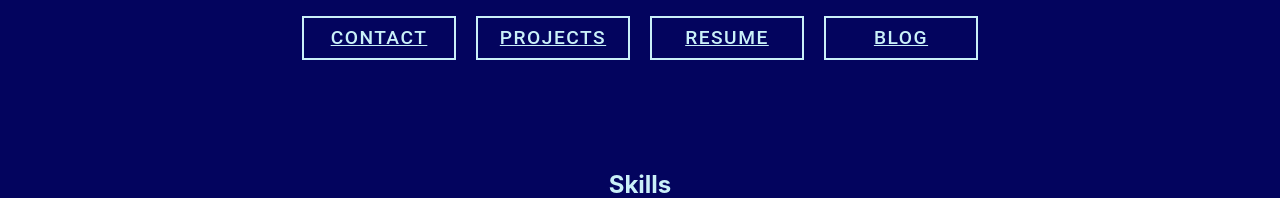
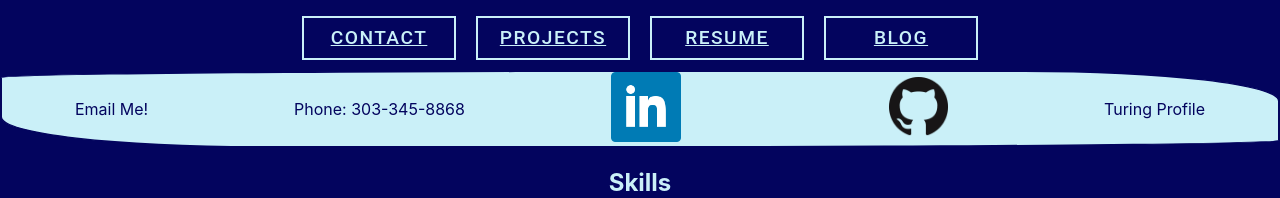
Before and after one commit to ericberglund117/profile, a React (Create React App) app: page /contact in a window 1280 px wide. Shown: the part 395-593 px from the top of the page. Built offline with nearby package versions, Linux system fonts and the light colour scheme.

Commit message:
Create contact information card

```diff
--- a/src/App.css
+++ b/src/App.css
@@ -1,3 +1,8 @@
+html, body {
+  margin: 0;
+  padding: 0;
+}
+
 .page {
   text-align: center;
   display: flex;
@@ -6,7 +11,7 @@
   align-content: center;
   justify-content: flex-start;
   align-items: stretch;
-  height: 100vh;
+  height: 125vh;
   background: rgb(144,224,239);
   background: linear-gradient(0deg, rgba(144,224,239,1) 0%, rgba(3,4,94,1) 50%);
 }
--- a/src/App.js
+++ b/src/App.js
@@ -2,6 +2,7 @@ import Header from './header/Header';
 import { StyledButton } from './styledComponents.styles';
 import './App.css';
 import About from './about/About';
+import Contact from './contact/Contact';
 import {Route, Switch, Link} from 'react-router-dom';
 
 
@@ -13,7 +14,11 @@ function App() {
       </section>
 
         <Route exact path="/">
-          <App />
+          {/* <App /> */}
+        </Route>
+
+        <Route path="/contact">
+          <Contact />
         </Route>
 
         <section className="page">
--- a/src/about/About.css
+++ b/src/about/About.css
@@ -3,6 +3,7 @@
     flex-direction: column;
     color: #CAF0F8;
     margin: 5em;
+    margin-top: 0;
 }
 
 /* .skills-section{
--- a/src/contact/Contact.css
+++ b/src/contact/Contact.css
@@ -0,0 +1,32 @@
+.under{
+    background-color: #03045E;
+}
+
+.contact-section{
+    display: flex;
+    flex-wrap: wrap;
+    align-content: center;
+    justify-content: space-around;
+    align-items: center;
+    background-color: #CAF0F8;
+    border: 2px solid #03045E;
+    border-radius: 50% 20% / 10% 40%;
+}
+
+a{
+    text-decoration: none;
+    color: #03045E
+}
+
+.linkedIn-section{
+    width: 10%;
+}
+
+.linkedInImage{
+    width: 55%;
+}
+
+.githubImage{
+    width: 80%;
+    padding: 5px;
+}
--- a/src/contact/Contact.js
+++ b/src/contact/Contact.js
@@ -0,0 +1,39 @@
+import "./Contact.css";
+import linkedIn from '../images/linkedin.png';
+import github from '../images/github.png';
+
+function Contact() {
+    return(
+        <section className="under">
+            <section className="contact-section">
+
+                <section className="email-section">
+                    <a href="mailto:ericberglund117@gmail.com">Email Me!</a>
+                </section>
+
+                <section className="phone-section">
+                    <a href="tel:+3033458868">Phone: 303-345-8868</a>
+                </section>
+
+                <section className="linkedIn-section">
+                    <a href="https://www.linkedin.com/in/eric-berglund117/">
+                        <img src={linkedIn} className="linkedInImage" alt="linkedIn icon"></img>
+                    </a>
+                </section>
+
+                <section className="github-section">
+                    <a href="https://github.com/ericberglund117">
+                        <img src={github} className="githubImage" alt="github icon"></img>
+                    </a>
+                </section>
+
+                <section className="turing-section">
+                    <a href="https://terminal.turing.edu/profiles/507">Turing Profile</a>
+                </section>
+
+            </section>
+        </section>
+    )
+};
+
+export default Contact;
--- a/src/header/Header.js
+++ b/src/header/Header.js
@@ -1,10 +1,18 @@
 import Logo from '../logo/Logo.js'
 import "./Header.css"
+import Contact from '../contact/Contact';
 import {Route, Switch, Link} from 'react-router-dom';
 import { StyledButton } from '../styledComponents.styles';
 
 
 function Header() {
+
+  const displayContact = () => {
+    return(
+      <Contact />
+    );
+  };
+
   return(
     <section className="header-section">
       <Link to={`/`}>
@@ -17,7 +25,7 @@ function Header() {
       <h2 className="frontend">And I'm a Frontend Software Engineer</h2>
       <section className="buttons">
         <Link to={"/contact"}>
-          <StyledButton>
+          <StyledButton onClick={event => displayContact}>
             <div id="translate"></div>
               <h2 className="link" id="addListButton">Contact</h2>
           </StyledButton>
```
Also changed, not shown: src/images/github.png (added), src/images/linkedin.png (added).
